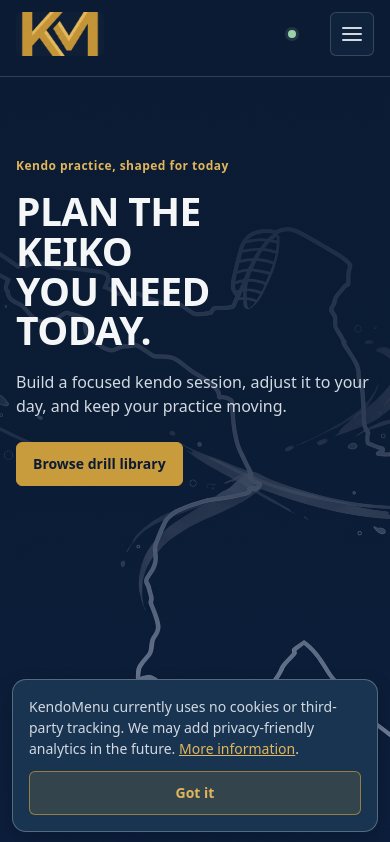
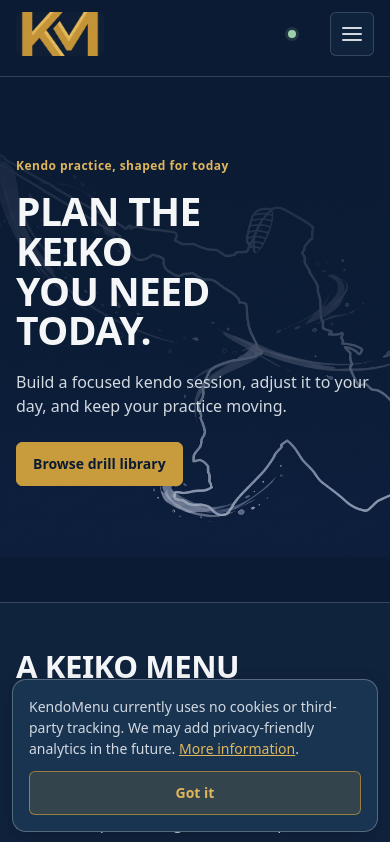
Before and after one commit to JavierMarro/kendo-menu, a React (Vite) app in the folder apps/web/: page /app in a window 390 px wide. Shown: the top 842 px of the page. Built offline with nearby package versions, Linux system fonts and the light colour scheme.

Commit message:
mobile hero adjustment

```diff
--- a/apps/web/src/styles.css
+++ b/apps/web/src/styles.css
@@ -1835,16 +1835,18 @@
 
   .landing-page {
     align-items: flex-start;
+    min-height: 525px;
     padding: clamp(var(--space-10), 14vh, var(--space-20)) var(--space-4) var(--space-12);
     background-image:
       linear-gradient(
         180deg,
         rgba(11, 27, 51, 0.98) 0%,
         rgba(11, 27, 51, 0.82) 46%,
-        rgba(11, 27, 51, 0.35) 100%
+        rgba(11, 27, 51, 0.35) 80%
       ),
       url('/assets/kendo-menu-hero.jpeg');
     background-position: 68% center;
+    background-size: 200% auto;
   }
 
   .landing-page h1 {
```
